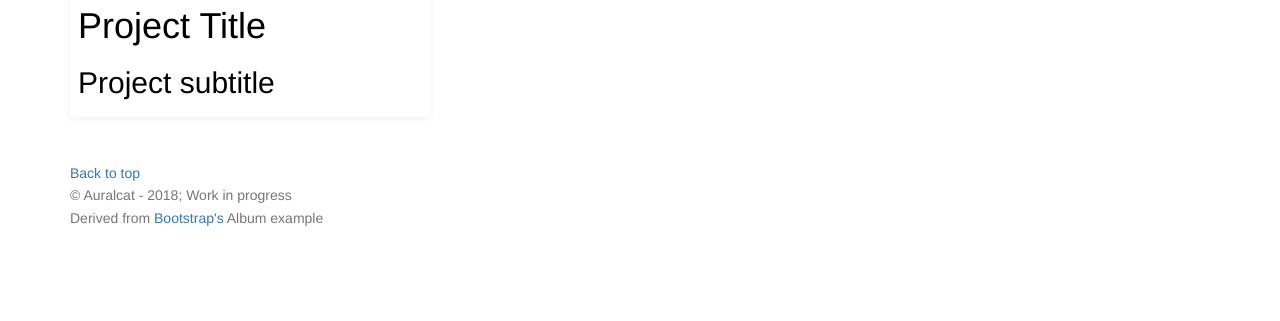
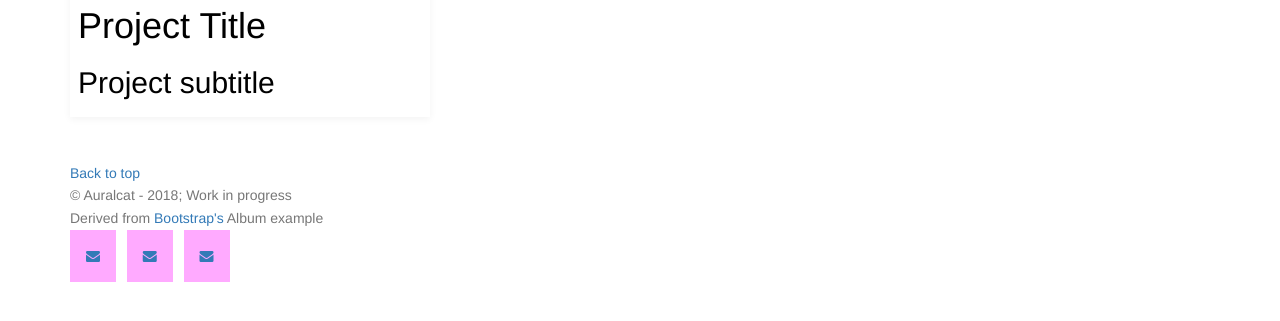
Before and after one commit to Auralcat/portfolio-website, a plain HTML site: page index.html in a window 1280 px wide. Shown: the part 347-668 px from the top of the page. Drawn offline with nearby package versions, Linux system fonts and the light colour scheme.

Commit message:
Sketch social media button list

```diff
--- a/assets/custom.css
+++ b/assets/custom.css
@@ -120,3 +120,15 @@ button:hover {
 /* .modal-backdrop { */
 /*   background-color: #fff; */
 /* } */
+
+.social-media-list {
+  display: flex;
+  justify-content: space-between;
+  width: 14%;
+}
+
+.social-media-button {
+  background-color: #faf;
+  border-right: 8px;
+  padding: 16px;
+}
--- a/index.html
+++ b/index.html
@@ -103,6 +103,29 @@
             <p class="float-right"> <a href="#">Back to top</a> </p>
             <p>&copy; Auralcat - 2018; Work in progress</p>
             <p>Derived from <a href="https://getbootstrap.com">Bootstrap's</a> Album example</p>
+            <ul class="list-unstyled social-media-list">
+                <li>
+                    <a href="">
+                        <div class="social-media-button">
+                            <i class="fa fa-envelope"></i>
+                        </div>
+                    </a>
+                </li>
+                <li>
+                    <a href="">
+                        <div class="social-media-button">
+                            <i class="fa fa-envelope"></i>
+                        </div>
+                    </a>
+                </li>
+                <li>
+                    <a href="">
+                        <div class="social-media-button">
+                            <i class="fa fa-envelope"></i>
+                        </div>
+                    </a>
+                </li>
+            </ul>
         </div>
     </footer>
 </body>
```
